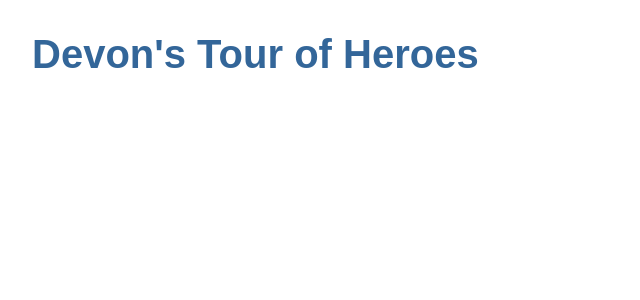
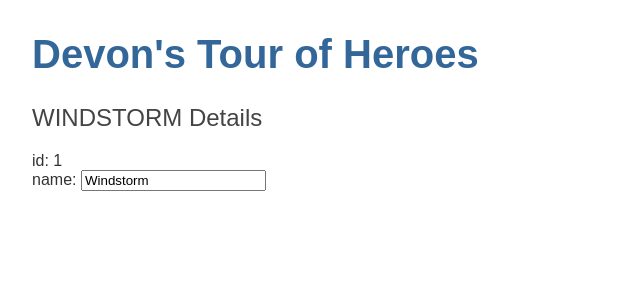
Before and after one commit to devonhg/tour-of-heroes, an Angular app: page /heroes in a window 1280 px wide. Shown: the top 300 px of the page, without its empty margins (0-640 px from the left). Built offline with nearby package versions, Linux system fonts and the light colour scheme.

Commit message:
Completed data entry

```diff
--- a/src/app/app.component.html
+++ b/src/app/app.component.html
@@ -1 +1,2 @@
 <h1>{{title}}</h1>
+<app-heroes></app-heroes>
--- /dev/null
+++ b/src/app/hero.ts
@@ -0,0 +1,8 @@
+/*
+    This is a hero interface. With this, we essentially have a variable type "hero"
+*/
+
+export interface Hero {
+    id: number;
+    name: string;
+}
--- /dev/null
+++ b/src/app/heroes/heroes.component.html
@@ -0,0 +1,7 @@
+<h2>{{hero.name | uppercase}} Details</h2>
+<div><span>id: </span>{{hero.id}}</div>
+<div>
+    <label>name:
+      <input [(ngModel)]="hero.name" placeholder="name"/>
+    </label>
+</div>
--- /dev/null
+++ b/src/app/heroes/heroes.component.ts
@@ -0,0 +1,21 @@
+import { Component, OnInit } from '@angular/core';
+import { Hero } from '../hero';
+
+@Component({
+  selector: 'app-heroes',
+  templateUrl: './heroes.component.html',
+  styleUrls: ['./heroes.component.css']
+})
+export class HeroesComponent implements OnInit {
+  hero: Hero = {
+    name: "Windstorm",
+    id: 1
+  };
+
+
+  constructor() { }
+
+  ngOnInit(): void {
+  }
+
+}
```
Also changed, not shown: src/app/app.module.ts (+6 -2 lines), mynotes.txt, src/app/heroes/heroes.component.css (added), 1 other file (tests, documents, lock files or other folders).
